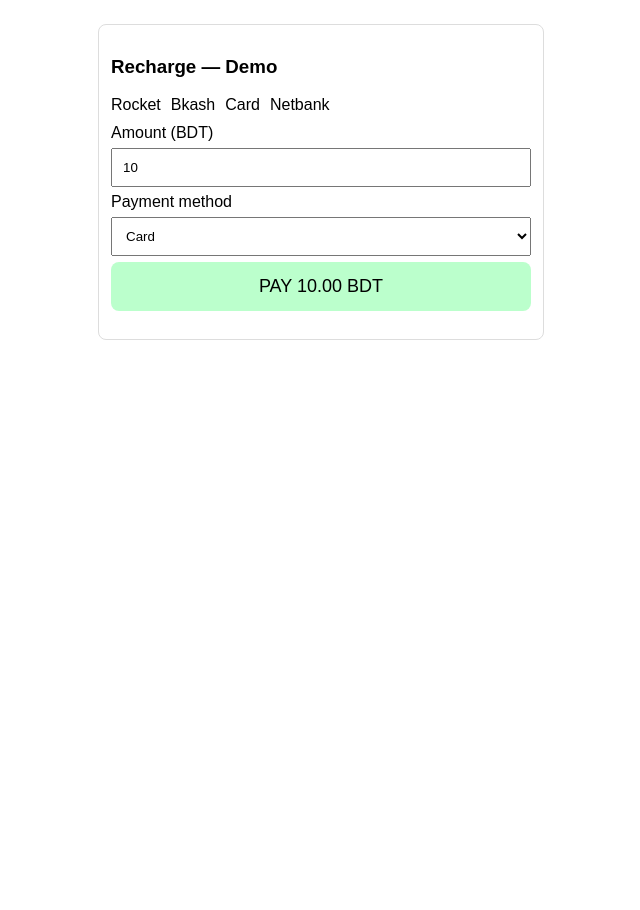
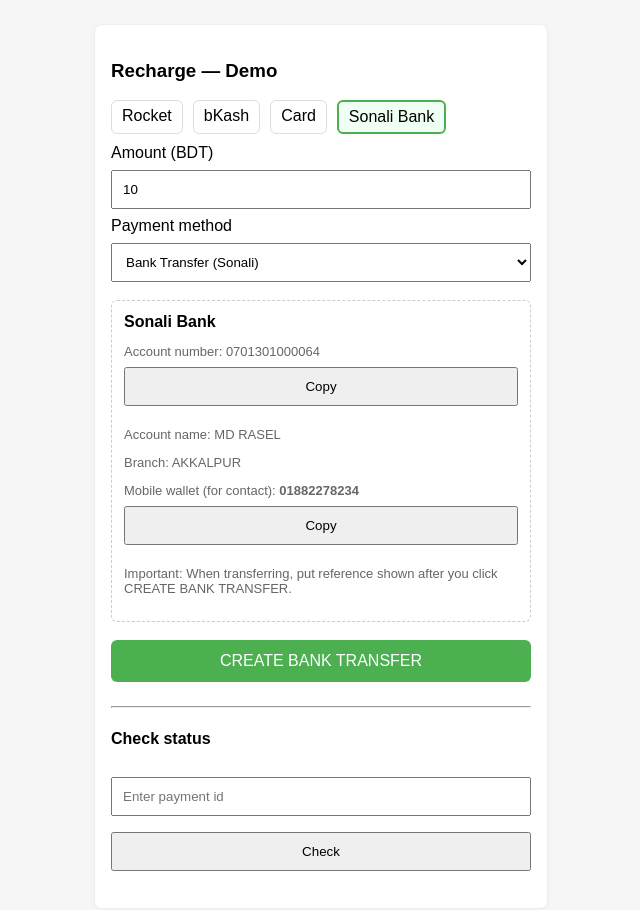
Before and after one commit to HANTER-XD-OFFICIAL/PAYMENT, a plain HTML site: page index.html in a window 1280 px wide. Shown: the whole page, without its empty margins (319-959 px from the left). Before the commit the page ends 800 px from the top, so only its background shows below. Drawn offline with Linux system fonts and the light colour scheme.

Commit message:
Update index.html

```diff
--- a/index.html
+++ b/index.html
@@ -3,21 +3,25 @@
 <html>
 <head>
   <meta name="viewport" content="width=device-width,initial-scale=1">
-  <title>Payment Demo</title>
+  <title>Payment Demo — Sonali Bank Transfer</title>
   <style>
-    body { font-family: Arial, sans-serif; padding: 16px; }
-    .card { max-width:420px; margin: auto; border:1px solid #ddd; padding:12px; border-radius:8px; }
-    .icons { display:flex; gap:10px; margin-bottom:10px; }
-    .paybtn { width:100%; padding:14px; border:none; background:#bfc; font-size:18px; border-radius:8px; }
-    input, select { width:100%; padding:10px; margin:6px 0; box-sizing:border-box; }
+    body { font-family: Arial, sans-serif; padding: 16px; background:#f6f6f6; }
+    .card { max-width:420px; margin: auto; background:white; border:1px solid #eee; padding:16px; border-radius:8px; box-shadow:0 2px 6px rgba(0,0,0,0.03); }
+    .icons { display:flex; gap:10px; margin-bottom:10px; flex-wrap:wrap;}
+    .paybtn { width:100%; padding:12px; border:none; background:#4CAF50; color:white; font-size:16px; border-radius:6px; cursor:pointer; }
+    input, select, button { width:100%; padding:10px; margin:8px 0; box-sizing:border-box; }
+    .bankcard { border:1px dashed #ccc; padding:12px; border-radius:6px; margin:10px 0; }
+    .small { font-size:13px; color:#666; }
   </style>
 </head>
 <body>
   <div class="card">
     <h3>Recharge — Demo</h3>
     <div class="icons">
-      <!-- Replace with real icons -->
-      <div>Rocket</div><div>Bkash</div><div>Card</div><div>Netbank</div>
+      <div style="padding:6px 10px;border:1px solid #ddd;border-radius:6px;">Rocket</div>
+      <div style="padding:6px 10px;border:1px solid #ddd;border-radius:6px;">bKash</div>
+      <div style="padding:6px 10px;border:1px solid #ddd;border-radius:6px;">Card</div>
+      <div style="padding:6px 10px;border:2px solid #4CAF50;border-radius:6px;background:#f0fff4;">Sonali Bank</div>
     </div>
 
     <label>Amount (BDT)</label>
@@ -27,35 +31,57 @@
     <select id="method">
       <option value="card">Card</option>
       <option value="mobile_wallet">Mobile Wallet</option>
+      <option value="bank_transfer" selected>Bank Transfer (Sonali)</option>
       <option value="netbanking">Net Banking</option>
     </select>
 
-    <button id="pay" class="paybtn">PAY <span id="amt">10.00 BDT</span></button>
+    <div id="bankDetails" class="bankcard">
+      <strong>Sonali Bank</strong>
+      <p class="small">Account number: <span id="accNum">0701301000064</span> <button onclick="copyText('#accNum')">Copy</button></p>
+      <p class="small">Account name: <span id="accName">MD RASEL</span></p>
+      <p class="small">Branch: <span id="branch">AKKALPUR</span></p>
+      <p class="small">Mobile wallet (for contact): <strong id="wallet">01882278234</strong> <button onclick="copyText('#wallet')">Copy</button></p>
+      <p class="small">Important: When transferring, put reference shown after you click CREATE BANK TRANSFER.</p>
+    </div>
+
+    <button id="pay" class="paybtn">CREATE BANK TRANSFER</button>
     <p id="msg"></p>
+
+    <hr>
+    <h4>Check status</h4>
+    <input id="checkId" placeholder="Enter payment id" />
+    <button onclick="checkStatus()">Check</button>
+    <pre id="statusBox"></pre>
   </div>
 
 <script>
-    document.getElementById('amount').addEventListener('input', e=>{
-      document.getElementById('amt').innerText = parseFloat(e.target.value||0).toFixed(2)+' BDT';
-    });
+  function copyText(selector){
+    const text = document.querySelector(selector).innerText;
+    navigator.clipboard.writeText(text).then(()=> alert('Copied: ' + text));
+  }
 
   document.getElementById('pay').addEventListener('click', async ()=>{
     const amount = document.getElementById('amount').value;
-      const method = document.getElementById('method').value;
-      const res = await fetch('/create-payment', {
+    const res = await fetch('/create-bank-transfer', {
       method:'POST',
       headers:{ 'Content-Type':'application/json' },
-        body: JSON.stringify({ amount, method })
+      body: JSON.stringify({ amount })
     });
     const data = await res.json();
-      if(data.checkoutUrl){
-        // open hosted checkout
-        window.open(data.checkoutUrl, '_blank');
-        document.getElementById('msg').innerText = 'Checkout opened. After payment, check status by visiting: /status/' + data.paymentId;
+    if (data.payment_id) {
+      document.getElementById('msg').innerText = `Payment created. Reference: ${data.payRef}. Payment ID: ${data.payment_id}. Upload screenshot at /upload-screenshot/${data.payment_id}`;
     } else {
       document.getElementById('msg').innerText = 'Error: ' + (data.error||'unknown');
     }
   });
+
+  async function checkStatus(){
+    const id = document.getElementById('checkId').value;
+    if(!id) return alert('Enter payment id');
+    const res = await fetch('/status/' + id);
+    const j = await res.json();
+    document.getElementById('statusBox').innerText = JSON.stringify(j, null, 2);
+  }
 </script>
 </body>
 </html>
```
Lines whose indentation alone changed are shown as unchanged.
